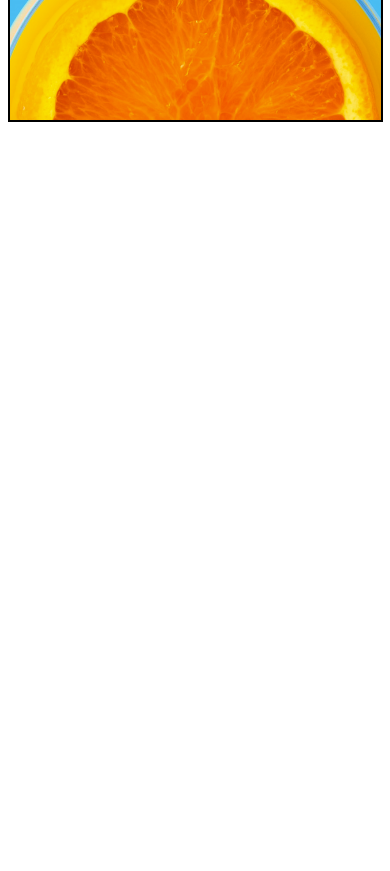
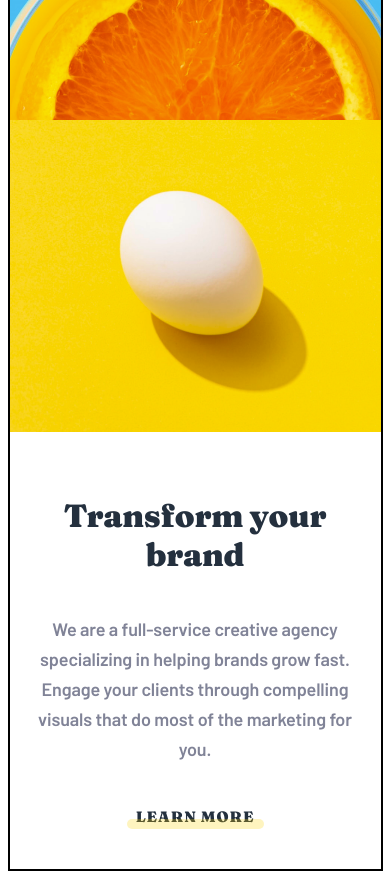
Before and after one commit to GiOrGI175/togglenavbar, a plain HTML site: page index.html in a window 390 px wide. Shown: the part 420-1291 px from the top of the page. Before the commit the page ends 844 px from the top, so only its background shows below. Drawn offline with Linux system fonts and the light colour scheme.

Commit message:
section 1
add section 1

add style section 1

add responsive section 1

```diff
--- a/css/style.css
+++ b/css/style.css
@@ -12,6 +12,7 @@
   --mb_nav_white: #fffcf8;
   --gray: #808397;
   --yelow: #fbd600;
+  --yelow2: #fad400;
 }
 
 /*  */
@@ -105,7 +106,142 @@ nav ul button {
 
 /* header end */
 
+/*  */
+
+/* section 1 start */
+
+.section_1 {
+  max-width: 1440px;
+  display: flex;
+}
+
+.textContant_box {
+  width: 720px;
+  height: 600px;
+  display: flex;
+  justify-content: end;
+}
+
+.textContant {
+  width: 445px;
+  height: 285px;
+  margin: 158px 102px 0px 0px;
+}
+
+.textContant h1 {
+  width: 445px;
+  height: 98px;
+  margin-bottom: 40px;
+  font-family: 'Fraunces', serif;
+  font-weight: 900;
+  font-size: 40px;
+  line-height: 49px;
+  letter-spacing: -0.29px;
+  color: var(--black);
+}
+
+.textContant p {
+  width: 445px;
+  height: 90px;
+  margin-bottom: 40px;
+  font-weight: 600;
+  font-size: 18px;
+  line-height: 30px;
+  letter-spacing: -0.13px;
+  color: var(--gray);
+}
+
+.span_box {
+  width: 137px;
+  height: 35px;
+  display: flex;
+  flex-direction: column;
+  align-items: center;
+  text-align: center;
+}
+
+.textContant .span_box span {
+  width: 120px;
+  height: 25px;
+  font-family: 'Fraunces', serif;
+  font-weight: 900;
+  font-size: 15px;
+  line-height: 25px;
+  letter-spacing: 1px;
+  color: var(--black);
+  text-align: center;
+}
+
+.span_box .underline {
+  width: 137px;
+  height: 10px;
+  border-radius: 28px;
+  opacity: 25%;
+  position: relative;
+  top: -10px;
+  background-color: var(--yelow2);
+}
+
+.section_1_foto {
+  max-width: 720px;
+  height: 600px;
+}
+
+.section_1_foto img {
+  width: 100%;
+  height: 600px;
+  object-fit: cover;
+  /* height: 600px; */
+  background-position: center;
+}
+
+/*  section 1 end */
+
+/*  */
+
 /* responsive start */
+
+/* tablet responsive start */
+
+@media screen and (max-width: 1025px) {
+  /* section_1 start */
+
+  .textContant_box {
+    justify-content: center;
+  }
+
+  .textContant {
+    width: 327px;
+    height: 309px;
+    margin: 158px 0px 0px 0px;
+    display: flex;
+    flex-direction: column;
+    align-items: center;
+  }
+
+  .textContant h1 {
+    width: 327px;
+    height: 78px;
+    font-size: 32px;
+    line-height: 39px;
+    letter-spacing: -0.23px;
+    text-align: center;
+  }
+
+  .textContant p {
+    width: 327px;
+    height: 150px;
+    text-align: center;
+  }
+
+  /* section_1 end */
+}
+
+/* tablet responsive end */
+
+/*  */
+
+/* mobile responsive start */
 
 @media screen and (max-width: 755px) {
   /* main page start */
@@ -207,12 +343,6 @@ nav ul button {
     background-color: var(--yelow);
   }
 
-  /* section 1 header respnsive start */
-
-  /*  */
-
-  /*  section1 content strat*/
-
   .header_background > h1 {
     width: 327px;
     height: 98px;
@@ -223,7 +353,48 @@ nav ul button {
     letter-spacing: 6.25px;
   }
 
-  /*  section1 content end*/
+  /* section 1 header respnsive start */
+
+  /*  */
+
+  /*  section1  strat*/
+
+  .section_1 {
+    max-width: 375px;
+    display: flex;
+    flex-direction: column-reverse;
+    align-items: center;
+  }
+
+  .section_1_foto {
+    max-width: 720px;
+    height: 312px;
+  }
+
+  .section_1_foto img {
+    width: 100%;
+    height: 100%;
+    object-fit: cover;
+    background-position: center;
+  }
+
+  .textContant_box {
+    max-width: 375px;
+    height: 437px;
+    justify-content: center;
+  }
+
+  .textContant {
+    max-width: 327px;
+    height: 309px;
+    margin: 64px 0px 0px 0px;
+  }
+
+  /*  section1 end*/
+
+  /*  */
 }
 
+/* mobile responsive end */
+
 /* responsive end */
--- a/index.html
+++ b/index.html
@@ -49,6 +49,31 @@
         </header>
         <h1>WE ARE CREATIVES</h1>
       </div>
+      <main>
+        <section>
+          <div class="section_1">
+            <div class="textContant_box">
+              <div class="textContant">
+                <h1>Transform your brand</h1>
+                <p>
+                  We are a full-service creative agency specializing in helping
+                  brands grow fast. Engage your clients through compelling
+                  visuals that do most of the marketing for you.
+                </p>
+                <div class="span_box">
+                  <span>LEARN MORE</span>
+                  <div class="underline"></div>
+                </div>
+              </div>
+            </div>
+            <div class="foto_box">
+              <div class="section_1_foto">
+                <img src="./img/background_section1.png" alt="" />
+              </div>
+            </div>
+          </div>
+        </section>
+      </main>
     </div>
     <script src="./js/script.js"></script>
   </body>
```
Also changed, not shown: img/background_header.png, img/background_section1.png (added).
